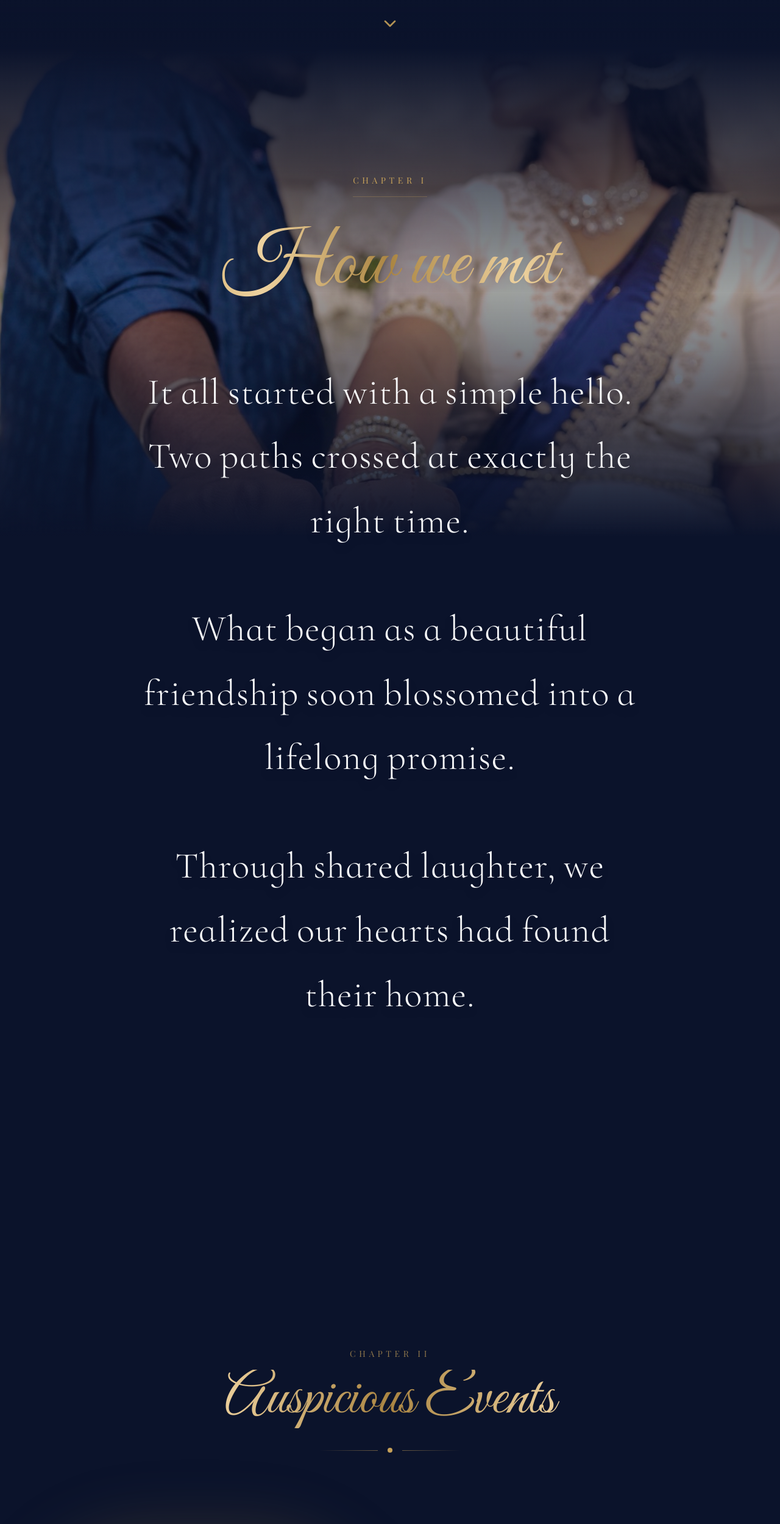
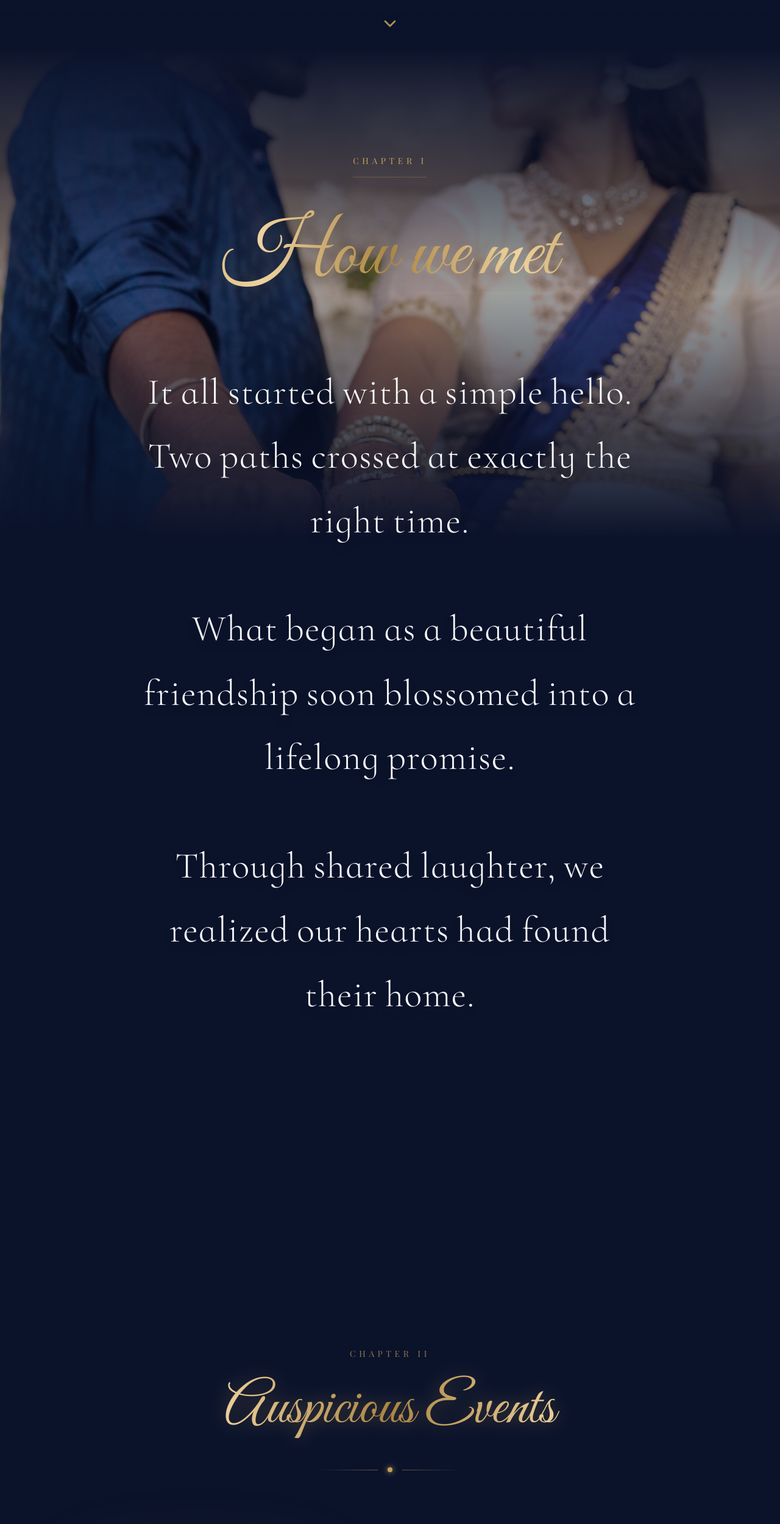
Before and after one commit to yadev64/weddingInvite, a Next.js app: page / in a window 1280 px wide. Shown: the part 880-3379 px from the top of the page at 61% size. Built offline with nearby package versions, Linux system fonts and the light colour scheme; grey boxes are pictures that could not be loaded.

Commit message:
fix: added padding to all headings to prevent font clipping

```diff
--- a/src/components/Events.tsx
+++ b/src/components/Events.tsx
@@ -40,12 +40,12 @@ export default function Events() {
           <span className="text-primary/70 font-playfair uppercase tracking-[0.4em] text-sm mb-4 inline-block">
             Chapter II
           </span>
-          <h2 className="font-great-vibes text-7xl md:text-8xl mb-4 drop-shadow-[0_0_15px_rgba(197, 160, 89,0.4)] text-elegant-gradient">
+          <h2 className="font-great-vibes text-7xl md:text-8xl mb-4 py-4 drop-shadow-[0_0_15px_rgba(197,160,89,0.4)] text-elegant-gradient">
             Auspicious Events
           </h2>
           <div className="flex items-center justify-center gap-4 mt-8">
             <div className="h-px w-24 bg-gradient-to-r from-transparent to-primary/50" />
-            <div className="w-2 h-2 rounded-full bg-primary shadow-[0_0_10px_rgba(197, 160, 89,1)]" />
+            <div className="w-2 h-2 rounded-full bg-primary shadow-[0_0_10px_rgba(197,160,89,1)]" />
             <div className="h-px w-24 bg-gradient-to-l from-transparent to-primary/50" />
           </div>
         </motion.div>
@@ -142,7 +142,7 @@ function EventBlock({ event, index }: { event: any, index: number }) {
         transition={{ duration: 1, delay: 0.3, ease: [0.76, 0, 0.24, 1] }}
         className="w-full lg:w-1/2 flex flex-col justify-center text-center lg:text-left"
       >
-        <h3 className="text-6xl font-great-vibes text-primary mb-8 drop-shadow-[0_0_15px_rgba(197, 160, 89,0.4)]">
+        <h3 className="text-6xl font-great-vibes text-primary mb-8 py-4 drop-shadow-[0_0_15px_rgba(197, 160, 89,0.4)]">
           {event.title}
         </h3>
 
--- a/src/components/Gallery.tsx
+++ b/src/components/Gallery.tsx
@@ -55,7 +55,7 @@ export default function Gallery() {
           <span className="text-primary font-playfair tracking-[0.3em] uppercase text-xs mb-6 inline-block">
             Gallery
           </span>
-          <h2 className="font-great-vibes text-6xl md:text-8xl mb-4 drop-shadow-[0_0_20px_rgba(197, 160, 89,0.3)] text-elegant-gradient">
+          <h2 className="font-great-vibes text-6xl md:text-8xl mb-4 py-4 drop-shadow-[0_0_20px_rgba(197,160,89,0.3)] text-elegant-gradient">
             Captured Moments
           </h2>
         </motion.div>
--- a/src/components/RSVP.tsx
+++ b/src/components/RSVP.tsx
@@ -36,7 +36,7 @@ export default function RSVP() {
           <span className="text-primary/70 font-playfair uppercase tracking-[0.4em] text-sm mb-4 inline-block">
             RSVP
           </span>
-          <h2 className="font-great-vibes text-7xl md:text-8xl mb-4 drop-shadow-[0_0_15px_rgba(197, 160, 89,0.4)] text-elegant-gradient">
+          <h2 className="font-great-vibes text-7xl md:text-8xl mb-4 py-4 drop-shadow-[0_0_15px_rgba(197,160,89,0.4)] text-elegant-gradient">
             Be Our Guest
           </h2>
         </motion.div>
@@ -64,7 +64,7 @@ export default function RSVP() {
                 >
                   <Sparkles className="w-16 h-16 text-primary drop-shadow-[0_0_15px_rgba(197, 160, 89,0.8)]" />
                 </motion.div>
-                <h3 className="font-great-vibes text-6xl text-primary mb-6 drop-shadow-[0_0_10px_rgba(197, 160, 89,0.4)]">Thank You!</h3>
+                <h3 className="font-great-vibes text-6xl text-primary mb-6 py-2 drop-shadow-[0_0_10px_rgba(197,160,89,0.4)]">Thank You!</h3>
                 <p className="text-foreground/80 font-cormorant text-2xl">We can't wait to celebrate with you under the stars.</p>
               </motion.div>
             ) : (
--- a/src/components/Story.tsx
+++ b/src/components/Story.tsx
@@ -79,7 +79,7 @@ export default function Story() {
             Chapter I
           </motion.span>
 
-          <h2 className="font-great-vibes text-7xl md:text-8xl lg:text-9xl mb-24 drop-shadow-[0_0_20px_rgba(197, 160, 89,0.3)] text-elegant-gradient">
+          <h2 className="font-great-vibes text-7xl md:text-8xl lg:text-9xl mb-24 py-4 drop-shadow-[0_0_20px_rgba(197,160,89,0.3)] text-elegant-gradient">
             How we met
           </h2>
 
```
